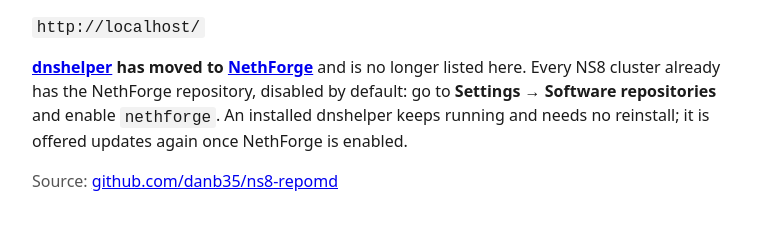
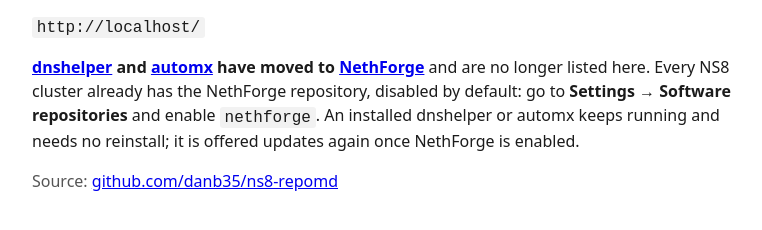
Before and after one commit to danb35/ns8-repomd, a plain HTML site: page index.html in a window 1280 px wide. Shown: the part 152-382 px from the top of the page, without its empty margins (256-1018 px from the left). Drawn offline with Linux system fonts and the light colour scheme; no server answers.

Commit message:
Remove automx, which has moved to NethForge
automx is now listed in NethForge (NethServer/ns8-nethforge#50). Remove
it from this repository and extend the landing page and README note
that already covers dnshelper, saying where it went and how to keep
receiving updates.

Co-Authored-By: Claude Opus 5.5 <noreply@anthropic.com>

```diff
--- a/index.html
+++ b/index.html
@@ -18,11 +18,12 @@
 go to <b>Settings &rarr; Software repositories &rarr; Add repository</b>, and enter:</p>
 <p><code id="url">https://danb35.github.io/ns8-repomd/</code></p>
 <ul id="modules"><li class="muted">Loading module list&hellip;</li></ul>
-<p><b><a href="https://github.com/danb35/ns8-dnshelper">dnshelper</a> has moved to
-<a href="https://github.com/NethServer/ns8-nethforge">NethForge</a></b> and is no longer listed here.
+<p><b><a href="https://github.com/danb35/ns8-dnshelper">dnshelper</a> and
+<a href="https://github.com/danb35/ns8-automx">automx</a> have moved to
+<a href="https://github.com/NethServer/ns8-nethforge">NethForge</a></b> and are no longer listed here.
 Every NS8 cluster already has the NethForge repository, disabled by default: go to
 <b>Settings &rarr; Software repositories</b> and enable <code>nethforge</code>. An installed dnshelper
-keeps running and needs no reinstall; it is offered updates again once NethForge is enabled.</p>
+or automx keeps running and needs no reinstall; it is offered updates again once NethForge is enabled.</p>
 <p class="muted">Source: <a href="https://github.com/danb35/ns8-repomd">github.com/danb35/ns8-repomd</a></p>
 <script>
   document.getElementById('url').textContent = new URL('.', location.href).href;
```
Also changed, not shown: automx/logo.png (deleted), automx/logo.svg (deleted), automx/screenshots/1-status.png (deleted), automx/screenshots/2-domains.png (deleted), automx/screenshots/3-settings.png (deleted), 2 other files.
